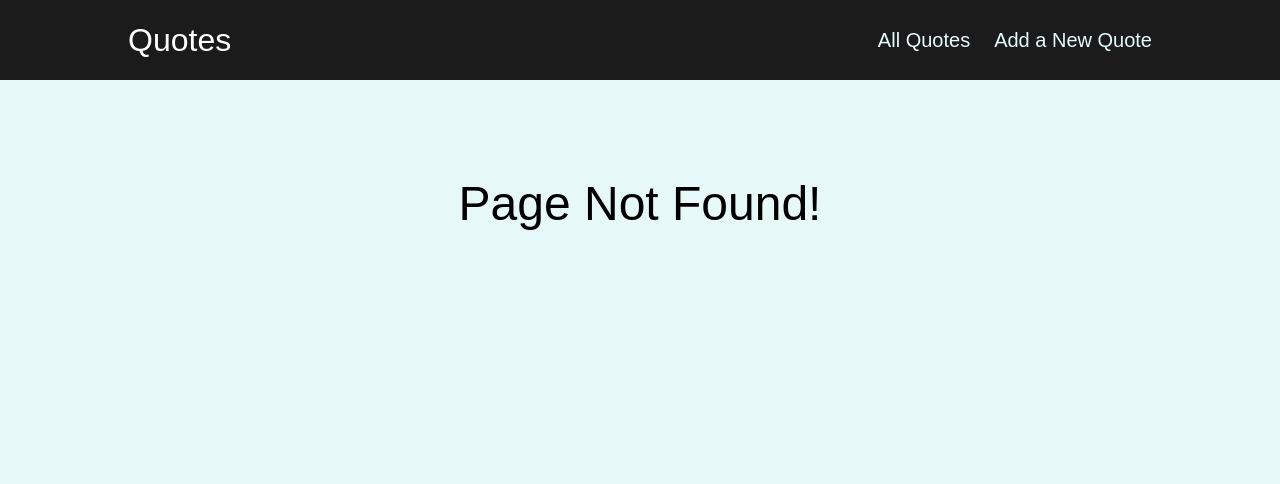
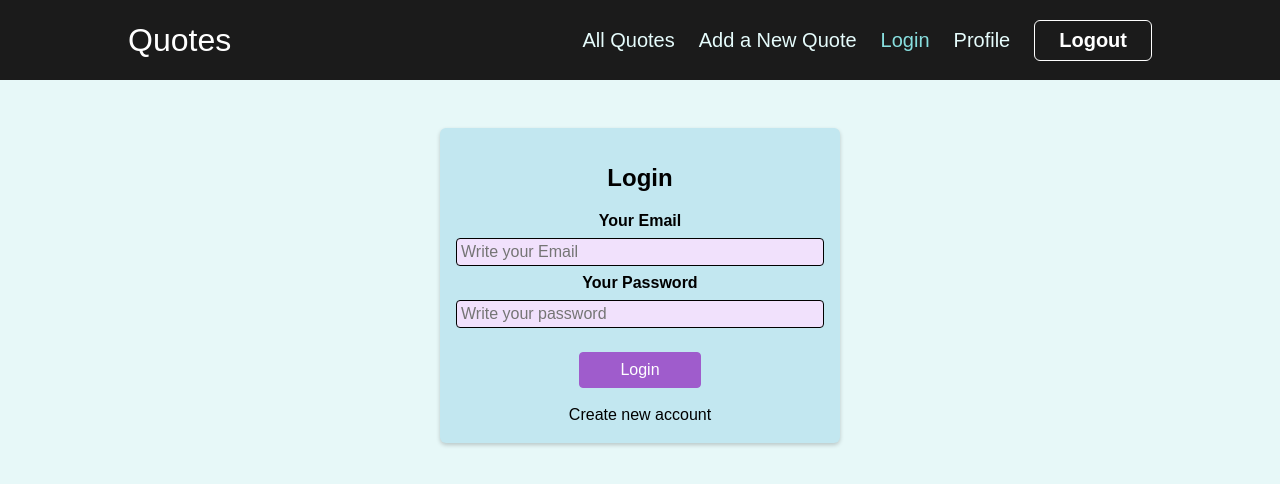
Before and after one commit to Milan-960/Quote-App, a React (Create React App) app: page /login in a window 1280 px wide. Before the commit this address had no page. Shown: the top 484 px of the page. Built offline with nearby package versions, Linux system fonts and the light colour scheme.

Commit message:
LOGIN PAGE

```diff
--- a/src/App.js
+++ b/src/App.js
@@ -6,11 +6,12 @@ import { Route, Switch, Redirect } from "react-router-dom";
 import Layout from "./components/layout/Layout";
 import NotFound from "./pages/NotFound";
 import LoadingSpinner from "./components/UI/LoadingSpinner";
+import UserProfile from "./components/Profile/UserProfile";
 
 const NewQuotes = React.lazy(() => import("./pages/NewQuotes"));
 const QuoteDetail = React.lazy(() => import("./pages/QuoteDetail"));
 const AllQuotes = React.lazy(() => import("./pages/AllQuotes"));
-// const AllQuotes = React.lazy(() => import("./pages/AllQuotes"));
+const AuthPage = React.lazy(() => import("./pages/AuthPage"));
 
 function App() {
   return (
@@ -35,6 +36,12 @@ function App() {
           <Route path="/newquotes">
             <NewQuotes />
           </Route>
+          <Route path="/login">
+            <AuthPage />
+          </Route>
+          <Route path="/profile">
+            <UserProfile />
+          </Route>
           <Route path="*">
             <NotFound />
           </Route>
--- /dev/null
+++ b/src/Store/authcontext.js
@@ -0,0 +1,33 @@
+import React, { useState } from "react";
+
+const AuthContext = React.createContext({
+  token: "",
+  isLoggedIn: false,
+  login: (token) => {},
+  logout: () => {},
+});
+
+export const AuthContextProvider = (props) => {
+  const [token, setToken] = useState(null);
+
+  const userIsLoggedIn = !!token;
+
+  const loginHandler = (token) => {
+    setToken(token);
+  };
+
+  const logoutHandler = () => {
+    setToken(null);
+  };
+
+  const contextValue = {
+    token: token,
+    isLoggedIn: userIsLoggedIn,
+    login: loginHandler,
+    logout: logoutHandler,
+  };
+
+  return <AuthContext.Provider>{props.children}</AuthContext.Provider>;
+};
+
+export default AuthContext;
--- /dev/null
+++ b/src/components/Auth/AuthForm.js
@@ -0,0 +1,114 @@
+import { useState, useRef, useContext } from "react";
+import AuthContext from "../../Store/authcontext";
+
+import classes from "./AuthForm.module.css";
+
+const AuthForm = () => {
+  const emailInputRef = useRef();
+  const passwordInputRef = useRef();
+  const authCtx = useContext(AuthContext);
+
+  const [isLogin, setIsLogin] = useState(true);
+  const [isLoading, setIsLoading] = useState(false);
+
+  const switchAuthModeHandler = () => {
+    setIsLogin((prevState) => !prevState);
+  };
+
+  const submitHandler = (event) => {
+    event.preventDefault();
+
+    const enteredEmail = emailInputRef.current.value;
+    const enteredPassword = passwordInputRef.current.value;
+
+    //Validation will be added later
+    setIsLoading(true);
+
+    let url;
+
+    if (isLogin) {
+      url =
+        "https://identitytoolkit.googleapis.com/v1/accounts:signInWithPassword?key=AIzaSyA8hN7DJRE0xbj_si7MIHhmWCChRxQK2TA";
+    } else {
+      url =
+        "https://identitytoolkit.googleapis.com/v1/accounts:signUp?key=AIzaSyA8hN7DJRE0xbj_si7MIHhmWCChRxQK2TA";
+    }
+    fetch(url, {
+      method: "POST",
+      body: JSON.stringify({
+        email: enteredEmail,
+        password: enteredPassword,
+        returnSecureToken: true,
+      }),
+      headers: {
+        "Content-Type": "application/json",
+      },
+    })
+      .then((res) => {
+        setIsLoading(false);
+        if (res.ok) {
+          return res.json();
+        } else {
+          return res.json().then((data) => {
+            let errorMessage = "Authentication Failed!!";
+
+            // you can also show this error to users :)
+            // if (data && data.error && data.error.message) {
+            //   errorMessage = data.error.message;
+            // }
+
+            throw new Error(errorMessage);
+          });
+        }
+      })
+      .then((data) => {
+        console.log(data);
+      })
+      .catch((err) => {
+        alert(err.message);
+      });
+  };
+
+  return (
+    <section className={classes.auth}>
+      <h1>{isLogin ? "Login" : "Sign Up"}</h1>
+      <form onSubmit={submitHandler}>
+        <div className={classes.control}>
+          <label htmlFor="email">Your Email</label>
+          <input
+            type="email"
+            id="email"
+            placeholder="Write your Email"
+            required
+            ref={emailInputRef}
+          />
+        </div>
+        <div className={classes.control}>
+          <label htmlFor="password">Your Password</label>
+          <input
+            type="password"
+            id="password"
+            placeholder="Write your password"
+            required
+            ref={passwordInputRef}
+          />
+        </div>
+        <div className={classes.actions}>
+          {!isLoading && (
+            <button>{isLogin ? "Login" : "Create Account"}</button>
+          )}
+          {isLoading && <p> Creating An Account!! </p>}
+          <button
+            type="button"
+            className={classes.toggle}
+            onClick={switchAuthModeHandler}
+          >
+            {isLogin ? "Create new account" : "Login with existing account"}
+          </button>
+        </div>
+      </form>
+    </section>
+  );
+};
+
+export default AuthForm;
--- /dev/null
+++ b/src/components/Auth/AuthForm.module.css
@@ -0,0 +1,73 @@
+.auth {
+  margin: 3rem auto;
+  width: 95%;
+  max-width: 25rem;
+  border-radius: 6px;
+  background-color: #c2e7f0;
+  box-shadow: 0 2px 4px rgb(0 0 0 / 20%);
+  padding: 1rem;
+  text-align: center;
+  color: black;
+}
+
+.auth h1 {
+  text-align: center;
+  color: black;
+}
+
+.control {
+  margin-bottom: 0.5rem;
+}
+
+.control label {
+  display: block;
+  color: black;
+  font-weight: bold;
+  margin-bottom: 0.5rem;
+}
+
+.control input {
+  font: inherit;
+  background-color: #f1e1fc;
+  color: #38015c;
+  border-radius: 4px;
+  border: 1px solid black;
+  width: 100%;
+  text-align: left;
+  padding: 0.25rem;
+}
+
+.actions {
+  margin-top: 1.5rem;
+  display: flex;
+  flex-direction: column;
+  align-items: center;
+}
+
+.actions button {
+  cursor: pointer;
+  font: inherit;
+  color: white;
+  background-color: #9f5ccc;
+  border: 1px solid #9f5ccc;
+  border-radius: 4px;
+  padding: 0.5rem 2.5rem;
+}
+
+.actions button:hover {
+  background-color: #873abb;
+  border-color: #873abb;
+}
+
+.actions .toggle {
+  margin-top: 1rem;
+  background-color: transparent;
+  color: black;
+  border: none;
+  padding: 0.15rem 1.5rem;
+}
+
+.actions .toggle:hover {
+  background-color: transparent;
+  color: #ae82cc;
+}
--- /dev/null
+++ b/src/components/Profile/ProfileForm.js
@@ -0,0 +1,17 @@
+import classes from "./ProfileForm.module.css";
+
+const ProfileForm = () => {
+  return (
+    <form className={classes.form}>
+      <div className={classes.control}>
+        <label htmlFor="new-password">Please Enter New Password</label>
+        <input type="password" id="new-password" />
+      </div>
+      <div className={classes.action}>
+        <button>Change Password</button>
+      </div>
+    </form>
+  );
+};
+
+export default ProfileForm;
--- /dev/null
+++ b/src/components/Profile/ProfileForm.module.css
@@ -0,0 +1,47 @@
+.form {
+  width: 95%;
+  max-width: 25rem;
+  margin: 2rem auto;
+}
+
+.control {
+  margin-bottom: 0.5rem;
+}
+
+.control label {
+  font-weight: bold;
+  margin-bottom: 0.5rem;
+  color: #353336;
+  display: block;
+  font-size: 1.5rem;
+}
+
+.control input {
+  display: block;
+  font: inherit;
+  width: 100%;
+  border-radius: 4px;
+  border: 1px solid #38015c;
+  padding: 0.25rem;
+  background-color: #f7f0fa;
+}
+
+.action {
+  margin-top: 1.5rem;
+}
+
+.action button {
+  font: inherit;
+  cursor: pointer;
+  padding: 0.5rem 1.5rem;
+  border-radius: 4px;
+  background-color: #4f78944b;
+  color: black;
+  border: 1px solid #38015c;
+}
+
+.action button:hover {
+  color: white;
+  background-color: #8018c5;
+  border-color: #540d83;
+}
--- /dev/null
+++ b/src/components/Profile/UserProfile.js
@@ -0,0 +1,13 @@
+import ProfileForm from './ProfileForm';
+import classes from './UserProfile.module.css';
+
+const UserProfile = () => {
+  return (
+    <section className={classes.profile}>
+      <h1>Your User Profile</h1>
+      <ProfileForm />
+    </section>
+  );
+};
+
+export default UserProfile;
--- /dev/null
+++ b/src/components/Profile/UserProfile.module.css
@@ -0,0 +1,8 @@
+.profile {
+  margin: 3rem auto;
+  text-align: center;
+}
+
+.profile h1 {
+  font-size: 2.5rem;
+}
--- a/src/components/layout/MainNavigation.js
+++ b/src/components/layout/MainNavigation.js
@@ -21,6 +21,19 @@ const MainNavigation = () => {
               Add a New Quote
             </NavLink>
           </li>
+          <li>
+            <NavLink to="/login" activeClassName={classes.active}>
+              Login
+            </NavLink>
+          </li>
+          <li>
+            <NavLink to="/profile" activeClassName={classes.active}>
+              Profile
+            </NavLink>
+          </li>
+          <li>
+            <button>Logout</button>
+          </li>
         </ul>
       </nav>
     </header>
--- a/src/components/layout/MainNavigation.module.css
+++ b/src/components/layout/MainNavigation.module.css
@@ -19,6 +19,7 @@
   display: flex;
   margin: 0;
   padding: 0;
+  align-items: center;
 }
 
 .nav li {
@@ -36,3 +37,23 @@
 .nav a.active {
   color: #88dfdf;
 }
+
+.header button {
+  font: inherit;
+  background-color: transparent;
+  border: 1px solid white;
+  color: white;
+  font-weight: bold;
+  padding: 0.5rem 1.5rem;
+  border-radius: 6px;
+  cursor: pointer;
+}
+
+.header a:hover {
+  color: #c291e2;
+}
+
+.header button:hover {
+  background-color: #c291e2;
+  color: #38015c;
+}
--- a/src/index.js
+++ b/src/index.js
@@ -3,10 +3,13 @@ import ReactDOM from "react-dom";
 
 import "./index.css";
 import App from "./App";
+import { AuthContextProvider } from "./Store/authcontext";
 
 ReactDOM.render(
-  <BrowserRouter>
-    <App />
-  </BrowserRouter>,
+  <AuthContextProvider>
+    <BrowserRouter>
+      <App />
+    </BrowserRouter>
+  </AuthContextProvider>,
   document.getElementById("root")
 );
--- /dev/null
+++ b/src/pages/AuthPage.js
@@ -0,0 +1,7 @@
+import AuthForm from '../components/Auth/AuthForm';
+
+const AuthPage = () => {
+  return <AuthForm />;
+};
+
+export default AuthPage;
```
Also changed, not shown: 1 other file (tests, documents, lock files or other folders).
